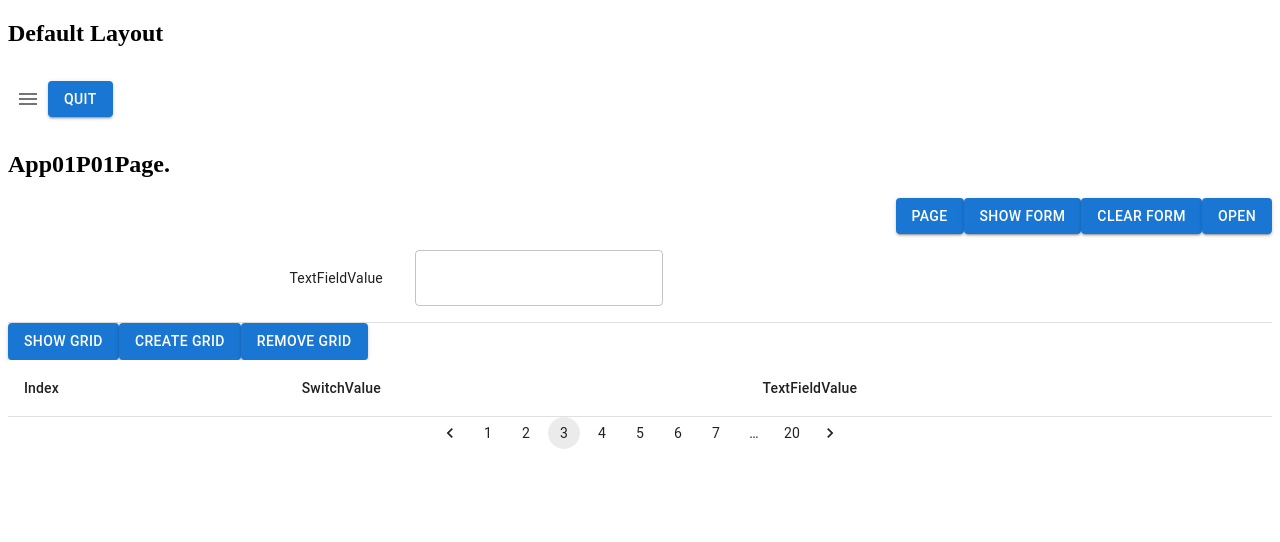
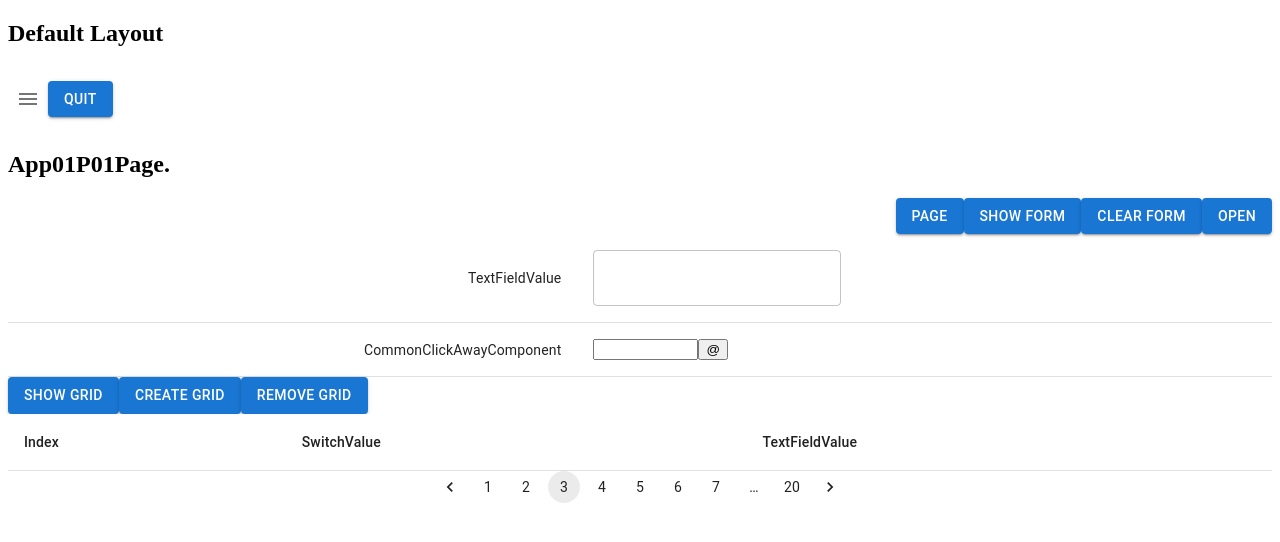
Before and after one commit to pisces229/demo-react-mui-project, a React (Create React App) app: page /layout/app01 in a window 1280 px wide. Shown: the top 542 px of the page. Built offline with nearby package versions, Linux system fonts and the light colour scheme.

Commit message:
no message

```diff
--- /dev/null
+++ b/src/components/common-click-away.component.tsx
@@ -0,0 +1,38 @@
+import { Box, ClickAwayListener, SxProps } from '@mui/material';
+import React from 'react';
+
+const Component = () => {
+  const [open, setOpen] = React.useState(false);
+  const handleClick = () => {
+    setOpen((prev) => !prev);
+  };
+  const handleClickAway = () => {
+    setOpen(false);
+  };
+  const styles: SxProps = {
+    position: 'absolute',
+    top: 28,
+    right: 0,
+    left: 0,
+    zIndex: 10,
+    border: '1px solid',
+    p: 1,
+    bgcolor: 'background.paper',
+  };
+  return (
+    <>
+      <ClickAwayListener onClickAway={handleClickAway}>
+        <Box sx={{ position: 'relative' }}>
+          <input type="text" size={10} />
+          <button type="button" onClick={handleClick}>@</button>
+          {open ? (
+            <Box sx={styles}>
+              Click me, I will stay visible until you click outside.
+            </Box>
+          ) : null}
+        </Box>
+      </ClickAwayListener>
+    </>
+  );
+};
+export { Component as CommonClickAwayComponent };
--- a/src/components/common-confirm.component.tsx
+++ b/src/components/common-confirm.component.tsx
@@ -16,7 +16,7 @@ const Component = (prop: {
 }) => {
   return (
     <>
-      <Dialog open={prop.display}>
+      <Dialog open={prop.display} disableEscapeKeyDown={false}>
         <DialogTitle>{prop.title}</DialogTitle>
         <DialogContent>
           <DialogContentText>{prop.message}</DialogContentText>
--- a/src/views/app01/app01-p01.page.tsx
+++ b/src/views/app01/app01-p01.page.tsx
@@ -4,6 +4,7 @@ import {
   Grid,
   Pagination,
   Switch,
+  SxProps,
   Table,
   TableBody,
   TableCell,
@@ -31,6 +32,7 @@ import {
   App03D01OutputModel,
   App03D01Page,
 } from './../app03/app03-d01.page';
+import { CommonClickAwayComponent } from '../../components/common-click-away.component';
 
 // Action
 enum EntryAction {
@@ -169,7 +171,7 @@ const Page = () => {
           </Button>
         </Grid>
       </Grid>
-      <TableContainer>
+      {/* <TableContainer> */}
         <Table>
           <TableBody>
             <TableRow>
@@ -186,9 +188,15 @@ const Page = () => {
                 />
               </TableCell>
             </TableRow>
+            <TableRow>
+              <TableCell align="right">CommonClickAwayComponent</TableCell>
+              <TableCell>
+                <CommonClickAwayComponent></CommonClickAwayComponent>
+              </TableCell>
+            </TableRow>
           </TableBody>
         </Table>
-      </TableContainer>
+      {/* </TableContainer> */}
       <Grid container direction="row" justifyContent="left" alignItems="center">
         <Grid item>
           <Button variant="contained" onClick={onClickShowGrid}>
--- a/src/views/app02/app02-p01.page.tsx
+++ b/src/views/app02/app02-p01.page.tsx
@@ -30,6 +30,7 @@ import {
   App03D01OutputModel,
   App03D01Page,
 } from './../app03/app03-d01.page';
+import { CommonClickAwayComponent } from '../../components/common-click-away.component';
 
 // Action
 enum EntryAction {
@@ -202,7 +203,7 @@ const Page = () => {
           </Button>
         </Grid>
       </Grid>
-      <TableContainer>
+      {/* <TableContainer> */}
         <Table>
           <TableBody>
             <TableRow>
@@ -216,9 +217,15 @@ const Page = () => {
                 />
               </TableCell>
             </TableRow>
+            <TableRow>
+              <TableCell align="right">CommonClickAwayComponent</TableCell>
+              <TableCell>
+                <CommonClickAwayComponent></CommonClickAwayComponent>
+              </TableCell>
+            </TableRow>
           </TableBody>
         </Table>
-      </TableContainer>
+      {/* </TableContainer> */}
       <Grid container direction="row" justifyContent="left" alignItems="center">
         <Grid item>
           <Button variant="contained" onClick={onClickShowGrid}>
```
